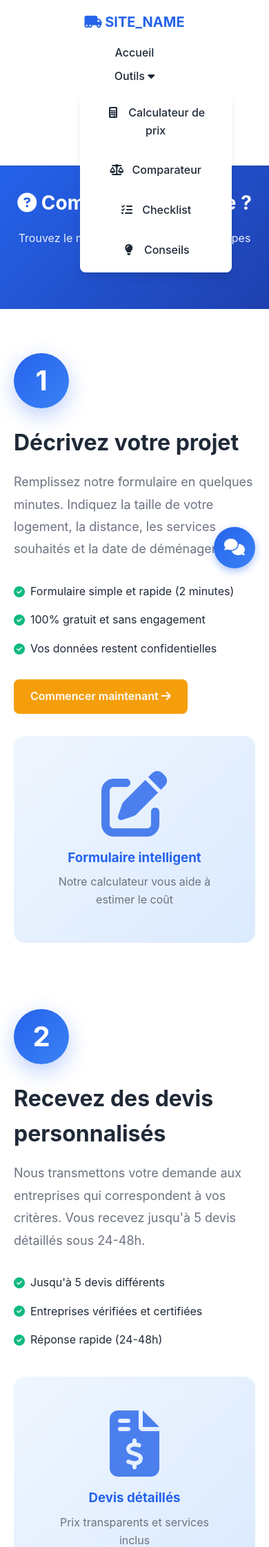
After one commit to haythemsaa/annuaire, a PHP site: page /comment-ca-marche.php in a window 390 px wide. The commit adds this page. Shown: the top 2243 px of the page at 69% size. Run offline with PHP 8.4, Linux system fonts and the light colour scheme; some libraries are stand-ins or nearby versions.

Commit message:
✨ Ajout système de favoris + page Comment ça marche
Nouvelles fonctionnalités :

1. Système de favoris complet (assets/js/favorites.js) :
   - Sauvegarde dans localStorage (persistance navigateur)
   - Boutons favoris sur toutes les cartes d'entreprises
   - Notifications animées lors de l'ajout/retrait
   - Compteur de favoris
   - Animation cœur plein/vide

2. Page "Comment ça marche" (comment-ca-marche.php) :
   - Processus en 4 étapes expliqué visuellement
   - Design alterné gauche/droite pour les étapes
   - Icônes illustratives pour chaque étape
   - Section avantages avec 6 cartes de fonctionnalités
   - Section statistiques (10+ entreprises, 1000+ déménagements, 4.8/5, 24h)
   - Appels à l'action vers devis, comparateur et checklist
   - Design responsive avec CSS grid

3. Intégrations :
   - Boutons favoris ajoutés sur index.php (cartes entreprises)
   - Boutons favoris ajoutés sur company-detail.php (page détail)
   - Script favorites.js inclus dans footer.php
   - Lien "Comment ça marche" ajouté au menu principal (header.php)

Impact utilisateur :
- Les visiteurs peuvent sauvegarder leurs entreprises préférées
- Meilleure compréhension du processus de recherche
- Navigation facilitée entre les outils
- Engagement accru avec fonctionnalité de sauvegarde

```diff
--- /dev/null
+++ b/assets/js/favorites.js
@@ -0,0 +1,197 @@
+// Favorites system with localStorage
+const FAVORITES_KEY = 'annuaire_favorites';
+
+// Get favorites from localStorage
+function getFavorites() {
+    const favorites = localStorage.getItem(FAVORITES_KEY);
+    return favorites ? JSON.parse(favorites) : [];
+}
+
+// Save favorites to localStorage
+function saveFavorites(favorites) {
+    localStorage.setItem(FAVORITES_KEY, JSON.stringify(favorites));
+}
+
+// Add to favorites
+function addToFavorites(companyId) {
+    const favorites = getFavorites();
+    if (!favorites.includes(companyId)) {
+        favorites.push(companyId);
+        saveFavorites(favorites);
+        updateFavoriteButton(companyId, true);
+        showNotification('Entreprise ajoutée aux favoris', 'success');
+        updateFavoritesCount();
+    }
+}
+
+// Remove from favorites
+function removeFromFavorites(companyId) {
+    let favorites = getFavorites();
+    favorites = favorites.filter(id => id !== companyId);
+    saveFavorites(favorites);
+    updateFavoriteButton(companyId, false);
+    showNotification('Entreprise retirée des favoris', 'info');
+    updateFavoritesCount();
+}
+
+// Toggle favorite
+function toggleFavorite(companyId) {
+    const favorites = getFavorites();
+    if (favorites.includes(companyId)) {
+        removeFromFavorites(companyId);
+    } else {
+        addToFavorites(companyId);
+    }
+}
+
+// Update favorite button UI
+function updateFavoriteButton(companyId, isFavorite) {
+    const buttons = document.querySelectorAll(`[data-favorite-id="${companyId}"]`);
+    buttons.forEach(button => {
+        if (isFavorite) {
+            button.classList.add('is-favorite');
+            button.innerHTML = '<i class="fas fa-heart"></i>';
+            button.title = 'Retirer des favoris';
+        } else {
+            button.classList.remove('is-favorite');
+            button.innerHTML = '<i class="far fa-heart"></i>';
+            button.title = 'Ajouter aux favoris';
+        }
+    });
+}
+
+// Initialize favorites on page load
+function initializeFavorites() {
+    const favorites = getFavorites();
+    favorites.forEach(companyId => {
+        updateFavoriteButton(companyId, true);
+    });
+    updateFavoritesCount();
+}
+
+// Update favorites count in UI
+function updateFavoritesCount() {
+    const count = getFavorites().length;
+    const counters = document.querySelectorAll('.favorites-count');
+    counters.forEach(counter => {
+        counter.textContent = count;
+        counter.style.display = count > 0 ? 'inline-block' : 'none';
+    });
+}
+
+// Show notification
+function showNotification(message, type = 'info') {
+    const notification = document.createElement('div');
+    notification.className = `notification notification-${type}`;
+    notification.innerHTML = `
+        <i class="fas ${type === 'success' ? 'fa-check-circle' : 'fa-info-circle'}"></i>
+        <span>${message}</span>
+    `;
+
+    notification.style.cssText = `
+        position: fixed;
+        top: 80px;
+        right: 20px;
+        background: ${type === 'success' ? '#d1fae5' : '#e0f2fe'};
+        color: ${type === 'success' ? '#065f46' : '#0c4a6e'};
+        padding: 1rem 1.5rem;
+        border-radius: 0.5rem;
+        box-shadow: 0 10px 25px rgba(0,0,0,0.2);
+        z-index: 10000;
+        display: flex;
+        align-items: center;
+        gap: 0.5rem;
+        animation: slideInRight 0.3s ease-out;
+    `;
+
+    document.body.appendChild(notification);
+
+    setTimeout(() => {
+        notification.style.animation = 'slideOutRight 0.3s ease-out';
+        setTimeout(() => notification.remove(), 300);
+    }, 3000);
+}
+
+// Add CSS animations
+const style = document.createElement('style');
+style.textContent = `
+    @keyframes slideInRight {
+        from {
+            transform: translateX(400px);
+            opacity: 0;
+        }
+        to {
+            transform: translateX(0);
+            opacity: 1;
+        }
+    }
+    @keyframes slideOutRight {
+        from {
+            transform: translateX(0);
+            opacity: 1;
+        }
+        to {
+            transform: translateX(400px);
+            opacity: 0;
+        }
+    }
+
+    .favorite-btn {
+        background: white;
+        border: 2px solid #e5e7eb;
+        color: #6b7280;
+        padding: 0.5rem 1rem;
+        border-radius: 0.5rem;
+        cursor: pointer;
+        transition: all 0.3s;
+        font-size: 1.25rem;
+    }
+
+    .favorite-btn:hover {
+        border-color: #ef4444;
+        color: #ef4444;
+        transform: scale(1.1);
+    }
+
+    .favorite-btn.is-favorite {
+        background: #fef2f2;
+        border-color: #ef4444;
+        color: #ef4444;
+    }
+
+    .favorite-btn.is-favorite:hover {
+        background: #ef4444;
+        color: white;
+    }
+
+    .favorites-count {
+        background: #ef4444;
+        color: white;
+        border-radius: 50%;
+        width: 20px;
+        height: 20px;
+        display: inline-flex;
+        align-items: center;
+        justify-content: center;
+        font-size: 0.75rem;
+        font-weight: bold;
+        margin-left: 0.25rem;
+    }
+`;
+document.head.appendChild(style);
+
+// Initialize on page load
+if (document.readyState === 'loading') {
+    document.addEventListener('DOMContentLoaded', initializeFavorites);
+} else {
+    initializeFavorites();
+}
+
+// Export for use in other scripts
+window.favoriteSystem = {
+    add: addToFavorites,
+    remove: removeFromFavorites,
+    toggle: toggleFavorite,
+    get: getFavorites,
+    init: initializeFavorites
+};
--- /dev/null
+++ b/comment-ca-marche.php
@@ -0,0 +1,331 @@
+<?php
+require_once __DIR__ . '/config/config.php';
+require_once __DIR__ . '/includes/functions.php';
+
+$currentPage = 'comment-ca-marche';
+$pageTitle = 'Comment ça marche';
+$pageDescription = 'Découvrez comment notre plateforme vous aide à trouver le meilleur déménageur en 4 étapes simples. Processus transparent et efficace.';
+
+include __DIR__ . '/includes/header.php';
+?>
+
+<style>
+    .process-step {
+        display: grid;
+        grid-template-columns: 1fr 1fr;
+        gap: 4rem;
+        align-items: center;
+        margin-bottom: 6rem;
+    }
+    .process-step:nth-child(even) {
+        direction: rtl;
+    }
+    .process-step:nth-child(even) > * {
+        direction: ltr;
+    }
+    .step-number {
+        width: 80px;
+        height: 80px;
+        border-radius: 50%;
+        background: linear-gradient(135deg, #2563eb, #3b82f6);
+        color: white;
+        display: flex;
+        align-items: center;
+        justify-content: center;
+        font-size: 2.5rem;
+        font-weight: bold;
+        margin-bottom: 1.5rem;
+        box-shadow: 0 10px 30px rgba(37, 99, 235, 0.3);
+    }
+    .step-visual {
+        background: linear-gradient(135deg, #eff6ff, #dbeafe);
+        border-radius: 1rem;
+        padding: 3rem;
+        text-align: center;
+        min-height: 300px;
+        display: flex;
+        flex-direction: column;
+        align-items: center;
+        justify-content: center;
+    }
+    .step-visual i {
+        font-size: 6rem;
+        color: #2563eb;
+        margin-bottom: 1rem;
+        opacity: 0.8;
+    }
+    .feature-grid {
+        display: grid;
+        grid-template-columns: repeat(auto-fit, minmax(250px, 1fr));
+        gap: 2rem;
+        margin: 3rem 0;
+    }
+    .feature-card {
+        background: white;
+        padding: 2rem;
+        border-radius: 1rem;
+        box-shadow: 0 4px 12px rgba(0,0,0,0.08);
+        text-align: center;
+        transition: transform 0.3s, box-shadow 0.3s;
+        border: 2px solid transparent;
+    }
+    .feature-card:hover {
+        transform: translateY(-8px);
+        box-shadow: 0 12px 30px rgba(0,0,0,0.15);
+        border-color: #2563eb;
+    }
+    .feature-card i {
+        font-size: 3rem;
+        color: #2563eb;
+        margin-bottom: 1rem;
+    }
+    @media (max-width: 968px) {
+        .process-step {
+            grid-template-columns: 1fr;
+            gap: 2rem;
+        }
+        .process-step:nth-child(even) {
+            direction: ltr;
+        }
+    }
+</style>
+
+<!-- Hero Section -->
+<section class="hero">
+    <div class="container">
+        <div class="hero-content">
+            <h2><i class="fas fa-question-circle"></i> Comment ça marche ?</h2>
+            <p>Trouvez le meilleur déménageur en 4 étapes simples et rapides</p>
+        </div>
+    </div>
+</section>
+
+<!-- Process Steps -->
+<section style="padding: 4rem 0;">
+    <div class="container" style="max-width: 1100px;">
+
+        <!-- Step 1 -->
+        <div class="process-step">
+            <div>
+                <div class="step-number">1</div>
+                <h2 style="font-size: 2rem; margin-bottom: 1rem; color: #1f2937;">
+                    Décrivez votre projet
+                </h2>
+                <p style="font-size: 1.125rem; color: #6b7280; line-height: 1.8; margin-bottom: 1.5rem;">
+                    Remplissez notre formulaire en quelques minutes. Indiquez la taille de votre logement,
+                    la distance, les services souhaités et la date de déménagement.
+                </p>
+                <ul style="list-style: none; padding: 0;">
+                    <li style="padding: 0.5rem 0; display: flex; align-items: center; gap: 0.5rem;">
+                        <i class="fas fa-check-circle" style="color: #10b981;"></i>
+                        <span>Formulaire simple et rapide (2 minutes)</span>
+                    </li>
+                    <li style="padding: 0.5rem 0; display: flex; align-items: center; gap: 0.5rem;">
+                        <i class="fas fa-check-circle" style="color: #10b981;"></i>
+                        <span>100% gratuit et sans engagement</span>
+                    </li>
+                    <li style="padding: 0.5rem 0; display: flex; align-items: center; gap: 0.5rem;">
+                        <i class="fas fa-check-circle" style="color: #10b981;"></i>
+                        <span>Vos données restent confidentielles</span>
+                    </li>
+                </ul>
+                <a href="/devis.php" class="btn btn-primary" style="margin-top: 1.5rem; display: inline-block;">
+                    Commencer maintenant <i class="fas fa-arrow-right"></i>
+                </a>
+            </div>
+            <div class="step-visual">
+                <i class="fas fa-edit"></i>
+                <h3 style="color: #2563eb; margin-bottom: 0.5rem;">Formulaire intelligent</h3>
+                <p style="color: #6b7280;">Notre calculateur vous aide à estimer le coût</p>
+            </div>
+        </div>
+
+        <!-- Step 2 -->
+        <div class="process-step">
+            <div>
+                <div class="step-number">2</div>
+                <h2 style="font-size: 2rem; margin-bottom: 1rem; color: #1f2937;">
+                    Recevez des devis personnalisés
+                </h2>
+                <p style="font-size: 1.125rem; color: #6b7280; line-height: 1.8; margin-bottom: 1.5rem;">
+                    Nous transmettons votre demande aux entreprises qui correspondent à vos critères.
+                    Vous recevez jusqu'à 5 devis détaillés sous 24-48h.
+                </p>
+                <ul style="list-style: none; padding: 0;">
+                    <li style="padding: 0.5rem 0; display: flex; align-items: center; gap: 0.5rem;">
+                        <i class="fas fa-check-circle" style="color: #10b981;"></i>
+                        <span>Jusqu'à 5 devis différents</span>
+                    </li>
+                    <li style="padding: 0.5rem 0; display: flex; align-items: center; gap: 0.5rem;">
+                        <i class="fas fa-check-circle" style="color: #10b981;"></i>
+                        <span>Entreprises vérifiées et certifiées</span>
+                    </li>
+                    <li style="padding: 0.5rem 0; display: flex; align-items: center; gap: 0.5rem;">
+                        <i class="fas fa-check-circle" style="color: #10b981;"></i>
+                        <span>Réponse rapide (24-48h)</span>
+                    </li>
+                </ul>
+            </div>
+            <div class="step-visual">
+                <i class="fas fa-file-invoice-dollar"></i>
+                <h3 style="color: #2563eb; margin-bottom: 0.5rem;">Devis détaillés</h3>
+                <p style="color: #6b7280;">Prix transparents et services inclus</p>
+            </div>
+        </div>
+
+        <!-- Step 3 -->
+        <div class="process-step">
+            <div>
+                <div class="step-number">3</div>
+                <h2 style="font-size: 2rem; margin-bottom: 1rem; color: #1f2937;">
+                    Comparez et choisissez
+                </h2>
+                <p style="font-size: 1.125rem; color: #6b7280; line-height: 1.8; margin-bottom: 1.5rem;">
+                    Utilisez notre comparateur pour analyser les offres côte à côte. Consultez les avis clients,
+                    les services inclus et les tarifs pour faire le meilleur choix.
+                </p>
+                <ul style="list-style: none; padding: 0;">
+                    <li style="padding: 0.5rem 0; display: flex; align-items: center; gap: 0.5rem;">
+                        <i class="fas fa-check-circle" style="color: #10b981;"></i>
+                        <span>Comparateur d'entreprises intégré</span>
+                    </li>
+                    <li style="padding: 0.5rem 0; display: flex; align-items: center; gap: 0.5rem;">
+                        <i class="fas fa-check-circle" style="color: #10b981;"></i>
+                        <span>Avis clients vérifiés</span>
+                    </li>
+                    <li style="padding: 0.5rem 0; display: flex; align-items: center; gap: 0.5rem;">
+                        <i class="fas fa-check-circle" style="color: #10b981;"></i>
+                        <span>Aucune obligation</span>
+                    </li>
+                </ul>
+                <a href="/compare.php" class="btn btn-primary" style="margin-top: 1.5rem; display: inline-block;">
+                    Voir le comparateur <i class="fas fa-arrow-right"></i>
+                </a>
+            </div>
+            <div class="step-visual">
+                <i class="fas fa-balance-scale"></i>
+                <h3 style="color: #2563eb; margin-bottom: 0.5rem;">Comparaison facile</h3>
+                <p style="color: #6b7280;">Toutes les infos en un coup d'œil</p>
+            </div>
+        </div>
+
+        <!-- Step 4 -->
+        <div class="process-step">
+            <div>
+                <div class="step-number">4</div>
+                <h2 style="font-size: 2rem; margin-bottom: 1rem; color: #1f2937;">
+                    Réservez et déménagez sereinement
+                </h2>
+                <p style="font-size: 1.125rem; color: #6b7280; line-height: 1.8; margin-bottom: 1.5rem;">
+                    Contactez directement l'entreprise choisie pour finaliser les détails.
+                    Le jour J, profitez d'un déménagement professionnel et sans stress.
+                </p>
+                <ul style="list-style: none; padding: 0;">
+                    <li style="padding: 0.5rem 0; display: flex; align-items: center; gap: 0.5rem;">
+                        <i class="fas fa-check-circle" style="color: #10b981;"></i>
+                        <span>Contact direct avec l'entreprise</span>
+                    </li>
+                    <li style="padding: 0.5rem 0; display: flex; align-items: center; gap: 0.5rem;">
+                        <i class="fas fa-check-circle" style="color: #10b981;"></i>
+                        <span>Service professionnel garanti</span>
+                    </li>
+                    <li style="padding: 0.5rem 0; display: flex; align-items: center; gap: 0.5rem;">
+                        <i class="fas fa-check-circle" style="color: #10b981;"></i>
+                        <span>Suivi de votre déménagement</span>
+                    </li>
+                </ul>
+                <a href="/checklist.php" class="btn btn-primary" style="margin-top: 1.5rem; display: inline-block;">
+                    Voir la checklist <i class="fas fa-arrow-right"></i>
+                </a>
+            </div>
+            <div class="step-visual">
+                <i class="fas fa-truck-loading"></i>
+                <h3 style="color: #2563eb; margin-bottom: 0.5rem;">Déménagement réussi</h3>
+                <p style="color: #6b7280;">Des professionnels à votre service</p>
+            </div>
+        </div>
+
+    </div>
+</section>
+
+<!-- Features Section -->
+<section style="padding: 4rem 0; background: #f9fafb;">
+    <div class="container">
+        <h2 class="section-title">Pourquoi choisir notre plateforme ?</h2>
+        <div class="feature-grid">
+            <div class="feature-card">
+                <i class="fas fa-shield-alt"></i>
+                <h3 style="margin-bottom: 0.5rem;">Entreprises vérifiées</h3>
+                <p style="color: #6b7280;">Toutes nos entreprises partenaires sont vérifiées et assurées</p>
+            </div>
+            <div class="feature-card">
+                <i class="fas fa-euro-sign"></i>
+                <h3 style="margin-bottom: 0.5rem;">100% gratuit</h3>
+                <p style="color: #6b7280;">Notre service de comparaison est entièrement gratuit</p>
+            </div>
+            <div class="feature-card">
+                <i class="fas fa-clock"></i>
+                <h3 style="margin-bottom: 0.5rem;">Gain de temps</h3>
+                <p style="color: #6b7280;">Recevez plusieurs devis en une seule demande</p>
+            </div>
+            <div class="feature-card">
+                <i class="fas fa-chart-line"></i>
+                <h3 style="margin-bottom: 0.5rem;">Meilleurs prix</h3>
+                <p style="color: #6b7280;">La concurrence vous fait économiser jusqu'à 30%</p>
+            </div>
+            <div class="feature-card">
+                <i class="fas fa-star"></i>
+                <h3 style="margin-bottom: 0.5rem;">Avis certifiés</h3>
+                <p style="color: #6b7280;">Consultez les avis réels de clients vérifiés</p>
+            </div>
+            <div class="feature-card">
+                <i class="fas fa-headset"></i>
+                <h3 style="margin-bottom: 0.5rem;">Support dédié</h3>
+                <p style="color: #6b7280;">Notre équipe vous accompagne tout au long du processus</p>
+            </div>
+        </div>
+    </div>
+</section>
+
+<!-- Stats Section -->
+<section style="padding: 4rem 0; background: linear-gradient(135deg, #2563eb, #3b82f6); color: white;">
+    <div class="container">
+        <h2 style="text-align: center; font-size: 2.5rem; margin-bottom: 3rem;">Nos chiffres parlent d'eux-mêmes</h2>
+        <div style="display: grid; grid-template-columns: repeat(auto-fit, minmax(200px, 1fr)); gap: 3rem; text-align: center;">
+            <div>
+                <div style="font-size: 3.5rem; font-weight: bold; margin-bottom: 0.5rem;">10+</div>
+                <div style="font-size: 1.125rem; opacity: 0.9;">Entreprises partenaires</div>
+            </div>
+            <div>
+                <div style="font-size: 3.5rem; font-weight: bold; margin-bottom: 0.5rem;">1000+</div>
+                <div style="font-size: 1.125rem; opacity: 0.9;">Déménagements réalisés</div>
+            </div>
+            <div>
+                <div style="font-size: 3.5rem; font-weight: bold; margin-bottom: 0.5rem;">4.8/5</div>
+                <div style="font-size: 1.125rem; opacity: 0.9;">Note moyenne</div>
+            </div>
+            <div>
+                <div style="font-size: 3.5rem; font-weight: bold; margin-bottom: 0.5rem;">24h</div>
+                <div style="font-size: 1.125rem; opacity: 0.9;">Délai de réponse moyen</div>
+            </div>
+        </div>
+    </div>
+</section>
+
+<!-- CTA Section -->
+<section class="cta-section">
+    <div class="container">
+        <h2>Prêt à trouver votre déménageur idéal ?</h2>
+        <p>Commencez dès maintenant et recevez jusqu'à 5 devis gratuits</p>
+        <div style="display: flex; gap: 1rem; justify-content: center; flex-wrap: wrap; margin-top: 2rem;">
+            <a href="/devis.php" class="btn btn-primary btn-large">
+                <i class="fas fa-file-invoice"></i> Demander des devis gratuits
+            </a>
+            <a href="/calculateur.php" class="btn" style="background: white; color: #2563eb;">
+                <i class="fas fa-calculator"></i> Estimer mon budget
+            </a>
+        </div>
+    </div>
+</section>
+
+<?php include __DIR__ . '/includes/footer.php'; ?>
--- a/company-detail.php
+++ b/company-detail.php
@@ -48,7 +48,10 @@ include __DIR__ . '/includes/header.php';
                     <?php endif; ?>
                 </div>
             </div>
-            <div>
+            <div style="display: flex; gap: 1rem; align-items: center;">
+                <button class="favorite-btn" data-favorite-id="<?php echo $company['id']; ?>" onclick="window.favoriteSystem.toggle(<?php echo $company['id']; ?>)" title="Ajouter aux favoris" style="font-size: 1.5rem; padding: 0.75rem 1rem;">
+                    <i class="far fa-heart"></i>
+                </button>
                 <a href="/devis.php" class="btn btn-primary btn-large">
                     <i class="fas fa-file-invoice"></i> Demander un devis
                 </a>
--- a/includes/footer.php
+++ b/includes/footer.php
@@ -164,5 +164,6 @@
     </script>
 
     <script src="<?php echo ASSETS_PATH; ?>/js/main.js"></script>
+    <script src="<?php echo ASSETS_PATH; ?>/js/favorites.js"></script>
 </body>
 </html>
--- a/includes/header.php
+++ b/includes/header.php
@@ -30,6 +30,7 @@
                                 <li><a href="/conseils.php"><i class="fas fa-lightbulb"></i> Conseils</a></li>
                             </ul>
                         </li>
+                        <li><a href="/comment-ca-marche.php" class="<?php echo ($currentPage ?? '') === 'comment-ca-marche' ? 'active' : ''; ?>">Comment ça marche</a></li>
                         <li><a href="/devis.php" class="<?php echo ($currentPage ?? '') === 'devis' ? 'active' : ''; ?>">Demander un devis</a></li>
                         <li><a href="/contact.php" class="<?php echo ($currentPage ?? '') === 'contact' ? 'active' : ''; ?>">Contact</a></li>
                     </ul>
```
Also changed, not shown: index.php (+8 -3 lines).
